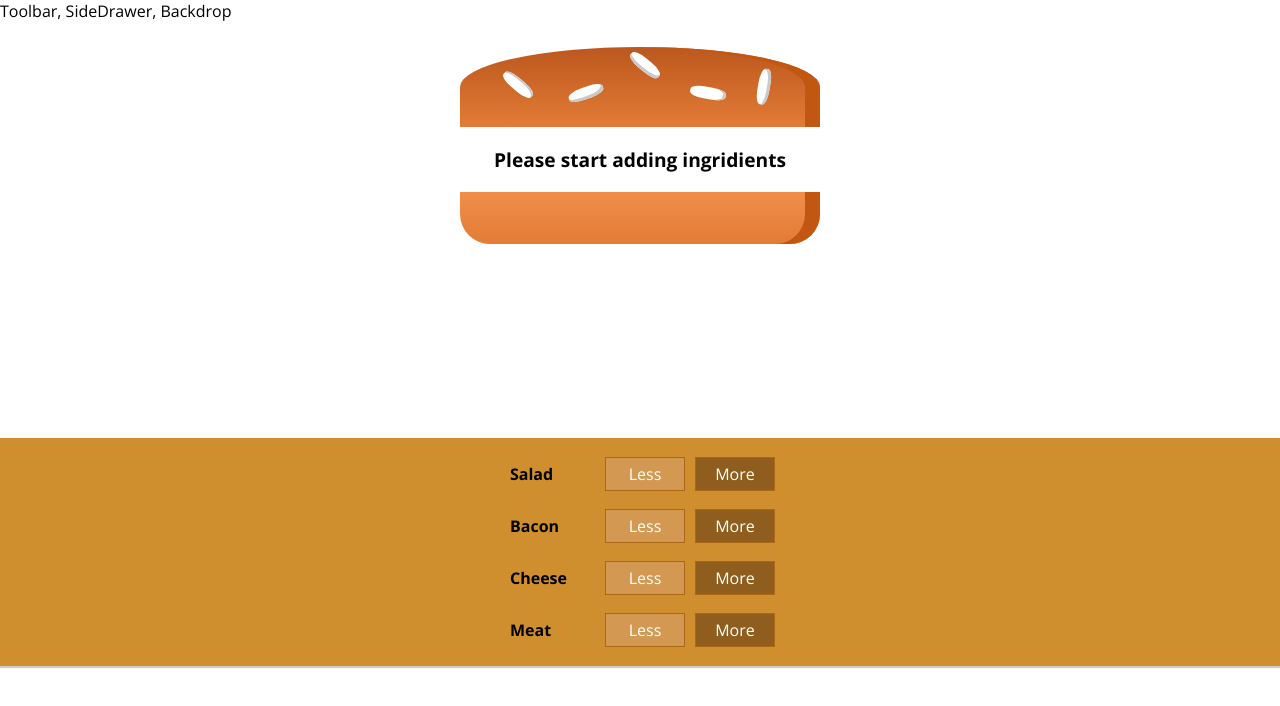
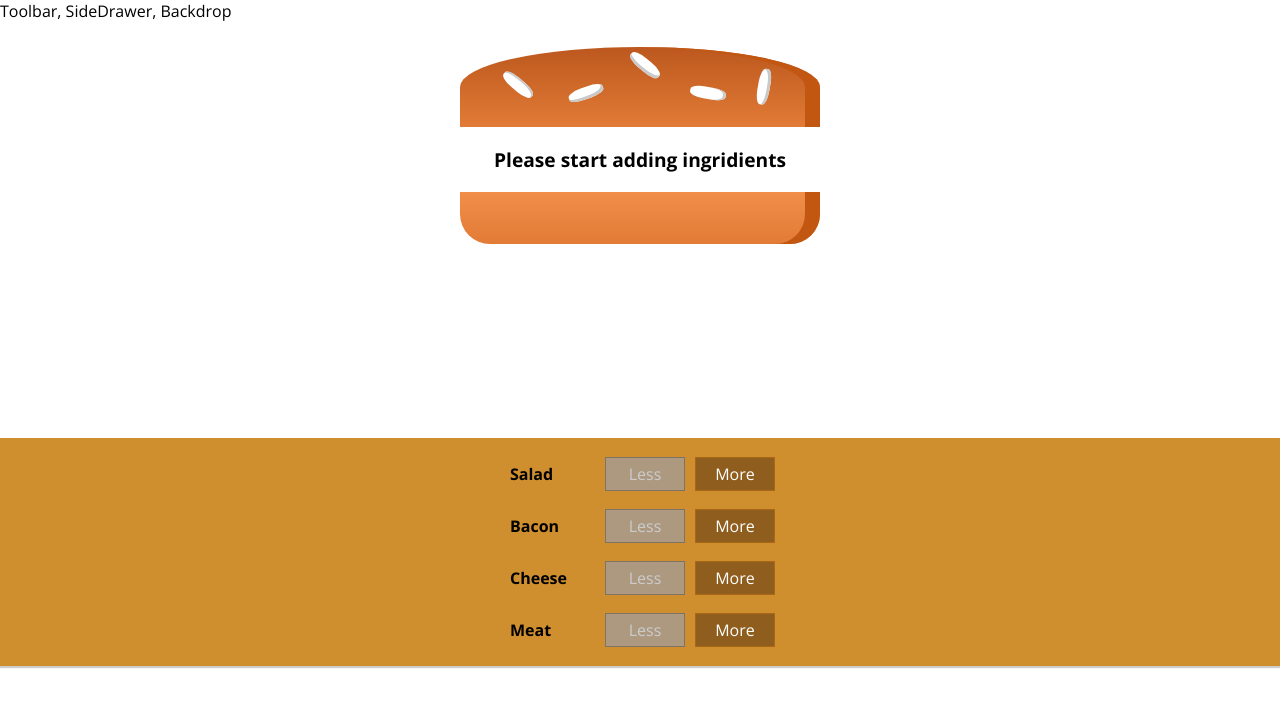
Before and after one commit to helrabelo/myburgerapp, a React app: page / in a window 1280 px wide. Shown: the top 706 px of the page. Built offline with nearby package versions, Linux system fonts and the light colour scheme.

Commit message:
adding Remove function

```diff
--- a/src/components/Burger/BuildControls/BuildControl/BuildControl.js
+++ b/src/components/Burger/BuildControls/BuildControl/BuildControl.js
@@ -5,7 +5,13 @@ import classes from './BuildControl.css';
 const buildControl = props => (
   <div className={classes.BuildControl}>
     <div className={classes.Label}>{props.label}</div>
-    <button className={classes.Less}>Less</button>
+    <button
+      className={classes.Less}
+      onClick={props.removed}
+      disabled={props.disabled}
+    >
+      Less
+    </button>
     <button className={classes.More} onClick={props.added}>
       More
     </button>
--- a/src/components/Burger/BuildControls/BuildControls.js
+++ b/src/components/Burger/BuildControls/BuildControls.js
@@ -17,6 +17,8 @@ const buildControls = props => (
         key={control.label}
         label={control.label}
         added={() => props.ingredientAdded(control.type)}
+        removed={() => props.ingredientRemoved(control.type)}
+        disabled={props.disabled[control.type]}
       />
     ))}
   </div>
--- a/src/containers/BurgerBuilder/BurgerBuilder.js
+++ b/src/containers/BurgerBuilder/BurgerBuilder.js
@@ -34,13 +34,36 @@ class BurgerBuilder extends Component {
     this.setState({ totalPrice: newPrice, ingridients: updatedIngridients });
   };
 
+  removeIngredientHandler = type => {
+    const oldCount = this.state.ingridients[type];
+    const updatedCount = oldCount >= 0 ? oldCount - 1 : 0;
+    const updatedIngridients = {
+      ...this.state.ingridients
+    };
+    updatedIngridients[type] = updatedCount;
+    const priceDediction = INGRIDIENT_PRICES[type];
+    const oldPrice = this.state.totalPrice;
+    const newPrice = oldPrice - priceDediction;
+    this.setState({ totalPrice: newPrice, ingridients: updatedIngridients });
+  };
+
   removeIngridientHandler = type => {};
 
   render() {
+    const disabledInfo = {
+      ...this.state.ingridients
+    };
+    for (let key in disabledInfo) {
+      disabledInfo[key] = disabledInfo[key] <= 0;
+    }
     return (
       <Aux>
         <Burger ingridients={this.state.ingridients} />
-        <BuildControls ingredientAdded={this.addIngredientHandler} />
+        <BuildControls
+          ingredientAdded={this.addIngredientHandler}
+          ingredientRemoved={this.removeIngredientHandler}
+          disabled={disabledInfo}
+        />
       </Aux>
     );
   }
```
